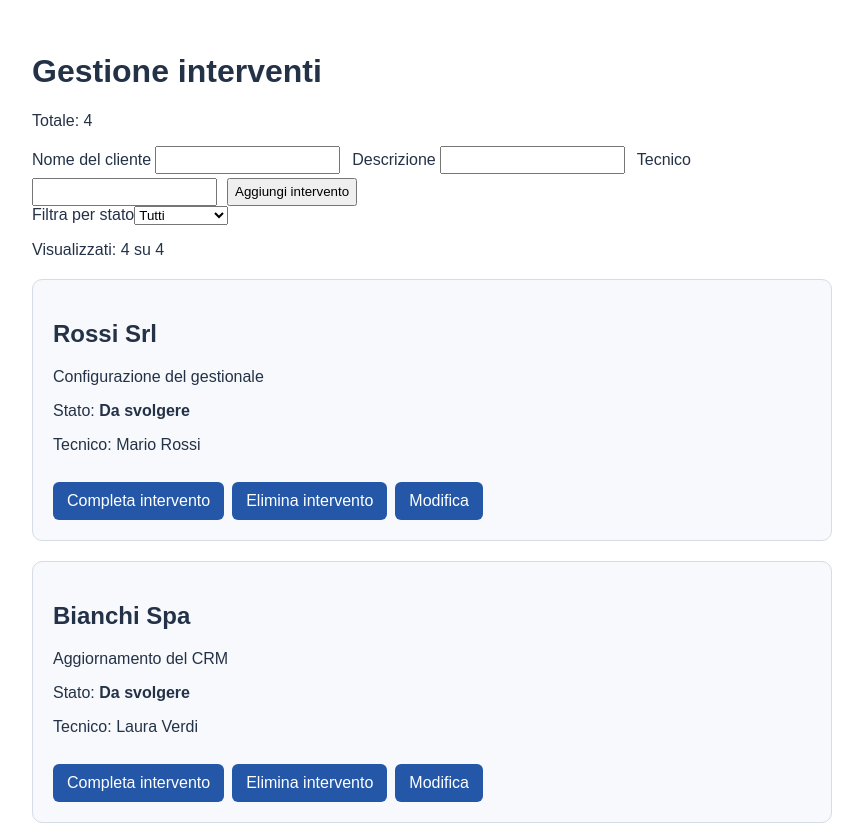
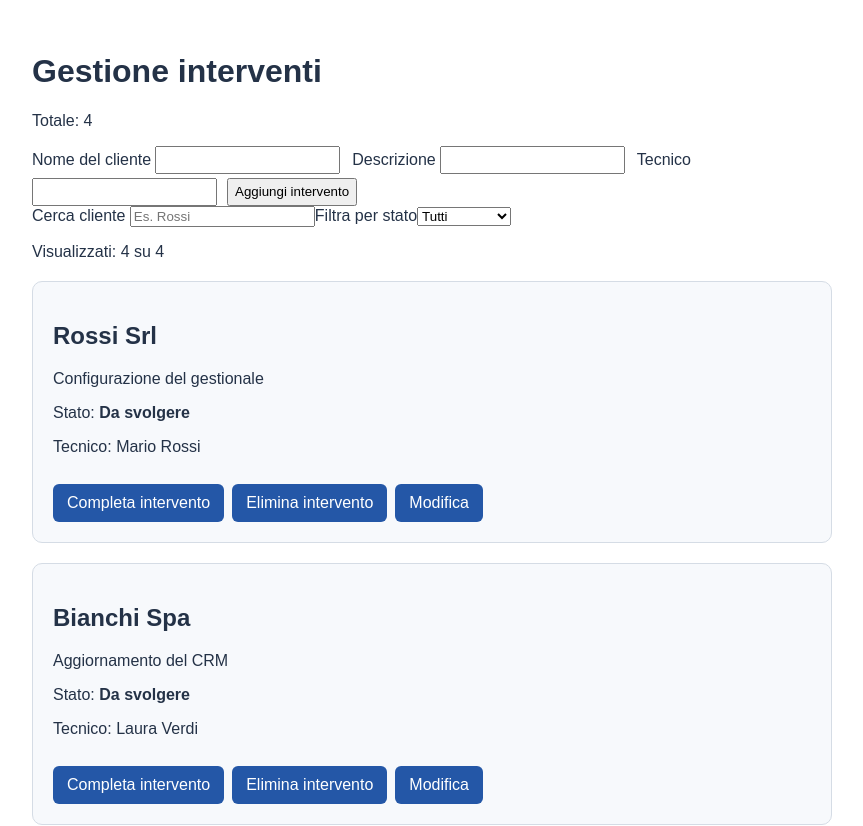
Before and after one commit to ArcticWrr/Gestore-Interventi, an Angular app: page / in a window 1280 px wide. Shown: the top 826 px of the page, without its empty margins (208-1071 px from the left). Built offline with nearby package versions, Linux system fonts and the light colour scheme; data requests are answered from the project's data file.

Commit message:
Aggiunge ricerca interventi per cliente

```diff
--- a/src/app/app.html
+++ b/src/app/app.html
@@ -14,6 +14,7 @@
 <!-- []= padre->figlio, ()= figlio->padre [()]=entrambi -->
 <app-intervento-filtro-stato
   [(filtroStato)]="filtroStato"
+  [(ricercaCliente)]="ricercaCliente"
   [visualizzati]="interventiFiltrati().length"
   [totale]="interventi.length"
 />
--- a/src/app/app.ts
+++ b/src/app/app.ts
@@ -19,6 +19,7 @@ export class App {
   nuovoTecnico = '';
   errore = '';
   filtroStato = signal('Tutti'); //signal contiene un valore e permette ad Angular di sapere quando cambia
+  ricercaCliente = signal('');  //Questo signal conserva il valore usato per filtrare l’elenco
   idInModifica: string | null = null;
 
   private interventiService = inject(InterventiService);
@@ -120,16 +121,24 @@ Ora il servizio restituisce l’Observable e App si iscrive*/
   }
 
   interventiFiltrati = computed(() => {
-    const filtro = this.filtroStato();
+  const filtro = this.filtroStato();
+  const ricerca = this.ricercaCliente()
+    .trim()
+    .toLowerCase();
 
-    if (filtro === 'Tutti') {
-      return this.interventi;
-    }
+  return this.interventi.filter(intervento => {
+    const corrispondeStato =
+      filtro === 'Tutti' ||
+      intervento.stato === filtro;
 
-    return this.interventi.filter(
-      intervento => intervento.stato === filtro
-    );
+    const corrispondeCliente =
+      intervento.cliente
+        .toLowerCase()
+        .includes(ricerca);
+
+    return corrispondeStato && corrispondeCliente;
   });
+});
 
 }
 /* Questo file contiene i dati del componente e la sua configurazione:
--- a/src/app/components/intervento-filtro-stato/intervento-filtro-stato.html
+++ b/src/app/components/intervento-filtro-stato/intervento-filtro-stato.html
@@ -1,3 +1,15 @@
+<label for="ricerca-cliente">
+  Cerca cliente
+</label>
+
+<input
+  id="ricerca-cliente"
+  type="search"
+  placeholder="Es. Rossi"
+  [ngModel]="ricercaCliente()"
+  (ngModelChange)="ricercaCliente.set($event)"
+>
+
 <label for="filtro-stato">Filtra per stato</label>
 <select
   id="filtro-stato"
--- a/src/app/components/intervento-filtro-stato/intervento-filtro-stato.ts
+++ b/src/app/components/intervento-filtro-stato/intervento-filtro-stato.ts
@@ -10,6 +10,8 @@ import { FormsModule } from '@angular/forms';
 })
 export class InterventoFiltro {
   filtroStato = model<string>('Tutti');
+  ricercaCliente = model(''); //contiene tutto cio che l’utente scrive nel campo di ricerca, comunica nuovo valore a padre
+
   visualizzati = input<number>(0);
   totale = input<number>(0);
 }
```
